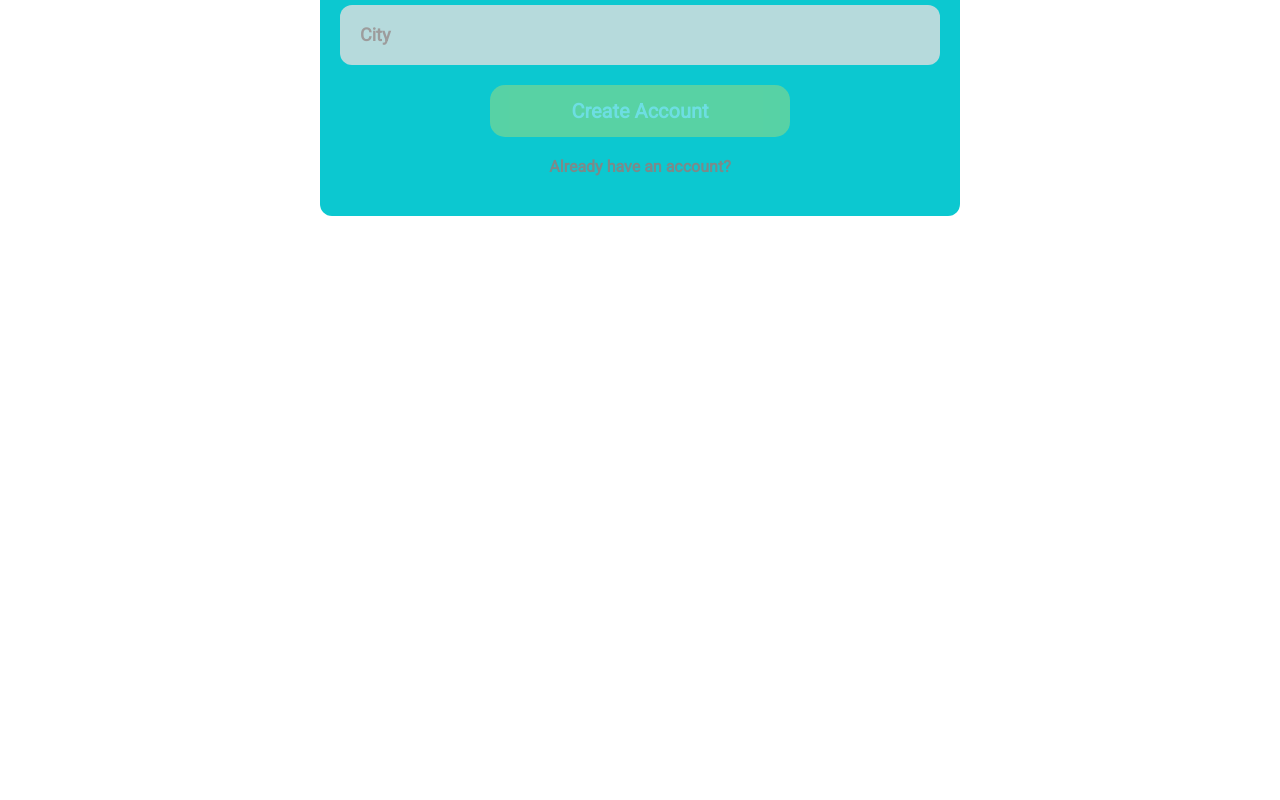
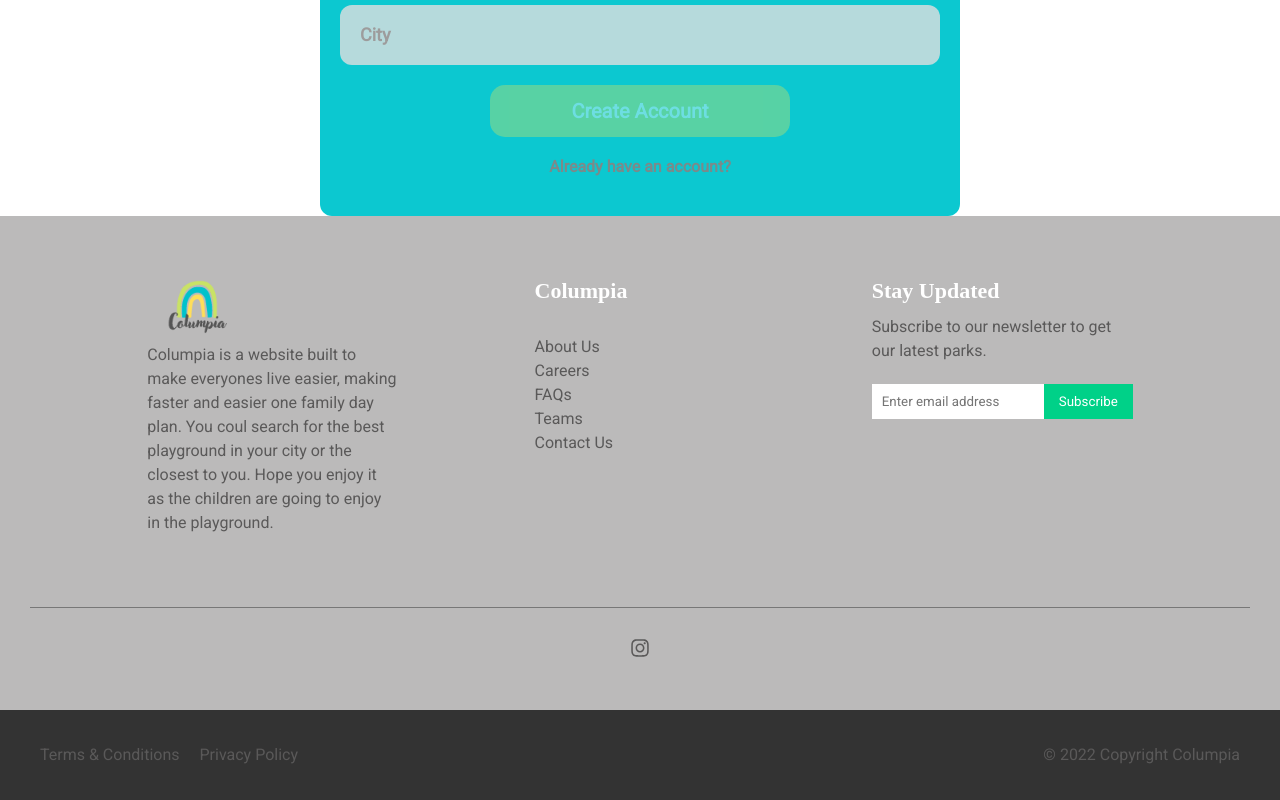
Before and after one commit to Marianlopig/final-project-front, a React (Create React App) app: page /new-user in a window 1280 px wide. Shown: the part 570-1370 px from the top of the page. Before the commit the page ends 800 px from the top, so only its background shows below. Built offline with nearby package versions, Linux system fonts and the light colour scheme.

Commit message:
footer component

```diff
--- a/src/App.tsx
+++ b/src/App.tsx
@@ -1,4 +1,5 @@
 import { Navigate, Route, Routes } from "react-router-dom";
+import Footer from "./components/Footer/Footer";
 import NavBar from "./components/NavBar/NavBar";
 import RegisterForm from "./components/RegisterForm/RegisterForm";
 import Spinner from "./components/Spinner/Spinner";
@@ -19,6 +20,8 @@
         <Route path="/login" element={<LoginPage />} />
         <Route path="/new-user" element={<RegisterForm />} />
       </Routes>
+
+      <Footer />
     </div>
   );
 };
--- /dev/null
+++ b/src/components/Footer/Footer.tsx
@@ -0,0 +1,63 @@
+import { FaInstagram } from "react-icons/fa";
+import { FooterStyles } from "./FooterStyles";
+
+const Footer = () => {
+  return (
+    <FooterStyles className="container">
+      <footer>
+        <section className="ft-main">
+          <div className="ft-main-item">
+            <img src="images/columpia.png" alt="logo columpia" />
+
+            <p>
+              Columpia is a website built to make everyones live easier, making
+              faster and easier one family day plan. You coul search for the
+              best playground in your city or the closest to you. Hope you enjoy
+              it as the children are going to enjoy in the playground.
+            </p>
+          </div>
+          <div className="ft-main-item">
+            <h2 className="ft-title">Columpia</h2>
+            <ul>
+              <li>About Us</li>
+              <li>Careers</li>
+              <li>FAQs</li>
+              <li>Teams</li>
+              <li>Contact Us</li>
+            </ul>
+          </div>
+          <div className="ft-main-item">
+            <h2 className="ft-title">Stay Updated</h2>
+            <p>Subscribe to our newsletter to get our latest parks.</p>
+            <form>
+              <input
+                autoComplete="off"
+                type="email"
+                name="email"
+                placeholder="Enter email address"
+              />
+              <input type="submit" value="Subscribe" />
+            </form>
+          </div>
+        </section>
+        <section className="ft-social">
+          <ul className="ft-social-list">
+            <li>
+              <FaInstagram className="fab fa-instagram" />
+            </li>
+          </ul>
+        </section>
+
+        <section className="ft-legal">
+          <ul className="ft-legal-list">
+            <li>Terms &amp; Conditions</li>
+            <li>Privacy Policy</li>
+            <li>&copy; 2022 Copyright Columpia</li>
+          </ul>
+        </section>
+      </footer>
+    </FooterStyles>
+  );
+};
+
+export default Footer;
--- /dev/null
+++ b/src/components/Footer/FooterStyles.tsx
@@ -0,0 +1,117 @@
+import styled from "styled-components";
+
+export const FooterStyles = styled.div`
+  box-sizing: border-box;
+  font-family: "Lato", sans-serif;
+  margin: 0;
+  padding: 0;
+  ul {
+    list-style: none;
+    padding-left: 0;
+  }
+  footer {
+    background-color: #bbbaba;
+    color: #5a5959;
+    line-height: 1.5;
+  }
+  footer a {
+    text-decoration: none;
+    color: #eee;
+  }
+  a:hover {
+    text-decoration: underline;
+  }
+  .ft-title {
+    color: #fff;
+    font-family: "Merriweather", serif;
+    font-size: 1.375rem;
+    padding-bottom: 0.625rem;
+  }
+  /* Sticks footer to bottom */
+  body {
+    display: flex;
+    min-height: 100vh;
+    flex-direction: column;
+  }
+  .container {
+    flex: 1;
+  }
+  /* Footer main */
+  .ft-main {
+    padding: 1.25rem 1.875rem;
+    display: flex;
+    flex-wrap: wrap;
+    img {
+      width: 100px;
+    }
+    p {
+      margin-top: -20px;
+      max-width: 250px;
+    }
+  }
+  @media only screen and (min-width: 29.8125rem /* 477px */) {
+    .ft-main {
+      justify-content: space-evenly;
+    }
+  }
+  @media only screen and (min-width: 77.5rem /* 1240px */) {
+    .ft-main {
+      justify-content: space-evenly;
+    }
+  }
+  .ft-main-item {
+    padding: 1.25rem;
+    min-width: 12.5rem;
+  }
+
+  /* Footer main | Newsletter form */
+  form {
+    display: flex;
+    flex-wrap: wrap;
+  }
+  input[type="email"] {
+    border: 0;
+    padding: 0.625rem;
+    margin-top: 0.3125rem;
+  }
+  input[type="submit"] {
+    background-color: #00d188;
+    color: #fff;
+    cursor: pointer;
+    border: 0;
+    padding: 0.625rem 0.9375rem;
+    margin-top: 0.3125rem;
+  }
+  /* Footer social */
+  .ft-social {
+    padding: 0 1.875rem 1.25rem;
+  }
+  .ft-social-list {
+    display: flex;
+    justify-content: center;
+    border-top: 1px #777 solid;
+    padding-top: 1.25rem;
+  }
+  .ft-social-list li {
+    margin: 0.5rem;
+    font-size: 1.25rem;
+  }
+  /* Footer legal */
+  .ft-legal {
+    padding: 0.9375rem 1.875rem;
+    background-color: #333;
+  }
+  .ft-legal-list {
+    width: 100%;
+    display: flex;
+    flex-wrap: wrap;
+  }
+  .ft-legal-list li {
+    margin: 0.125rem 0.625rem;
+    white-space: nowrap;
+  }
+  /* one before the last child */
+  .ft-legal-list li:nth-last-child(2) {
+    flex: 1;
+  }
+`;
```
Also changed, not shown: 1 other file (tests, documents, lock files or other folders).
